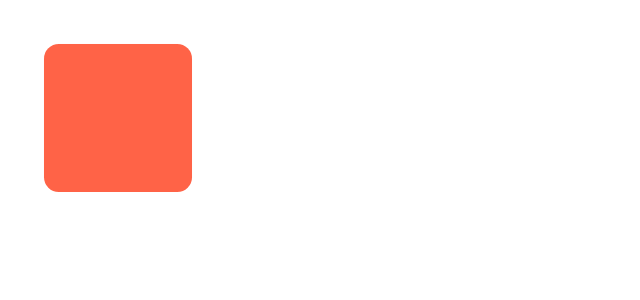
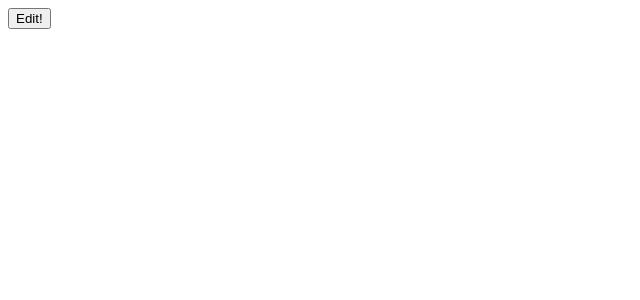
Before and after one commit to ChoJinmok/svelte-test, a Svelte app: page / in a window 1280 px wide. Shown: the top 300 px of the page, without its empty margins (0-640 px from the left). Built offline with nearby package versions, Linux system fonts and the light colour scheme.

Commit message:
Add: 요소 바인딩 / 1. 일반 요소 바인딩(this)

```diff
--- a/src/App.svelte
+++ b/src/App.svelte
@@ -1,36 +1,25 @@
-<div class="box" />
+<script lang="ts">
+  import { tick } from 'svelte';
 
-<style>
-  :global(body) {
-    padding: 60px;
+  let isShow = false;
+  // Svelte는 this 키워드를 일반요소에 바인딩해서 해당요소를 아래 처럼 직접 검색하지 않고 바로 참조할 수 있다.
+  let inputEl: HTMLInputElement;
+
+  async function toggle() {
+    isShow = !isShow;
+
+    // const inputEl = document.querySelector('input');
+    // querySelector나 querySelectorAll같이 해당 요소를 doc에서 검색하면
+    // 전체 돔을 한번 검색해야하기 때문에 성능이 떨어지게 된다.
+    // -> 검색보다 요소를 직접 바인딩해서 요소 가져오기!
+
+    await tick();
+
+    if (inputEl) inputEl.focus();
   }
+</script>
 
-  .box {
-    width: 100px;
-    height: 100px;
-    background-color: tomato;
-    border-radius: 10px;
-    animation: zoom .4s infinite alternate;
-  }
-
-  /* @ At-rules (CSS의 골뱅이 규칙) */
-  /**
-    keyframes도 역시 유효범위를 가진다. -> Global 키워드가 다르게 생김
-  */
-  /* @keyframes zoom {
-    0% {
-      transform: scale(1);
-    }
-    100% {
-      transform: scale(1.5);
-    }
-  } */
-  @keyframes -global-zoom {
-    0% {
-      transform: scale(1);
-    }
-    100% {
-      transform: scale(1.5);
-    }
-  }
-</style>
+<button on:click={toggle}>Edit!</button>
+{#if isShow}
+  <input bind:this={inputEl} />
+{/if}
```
